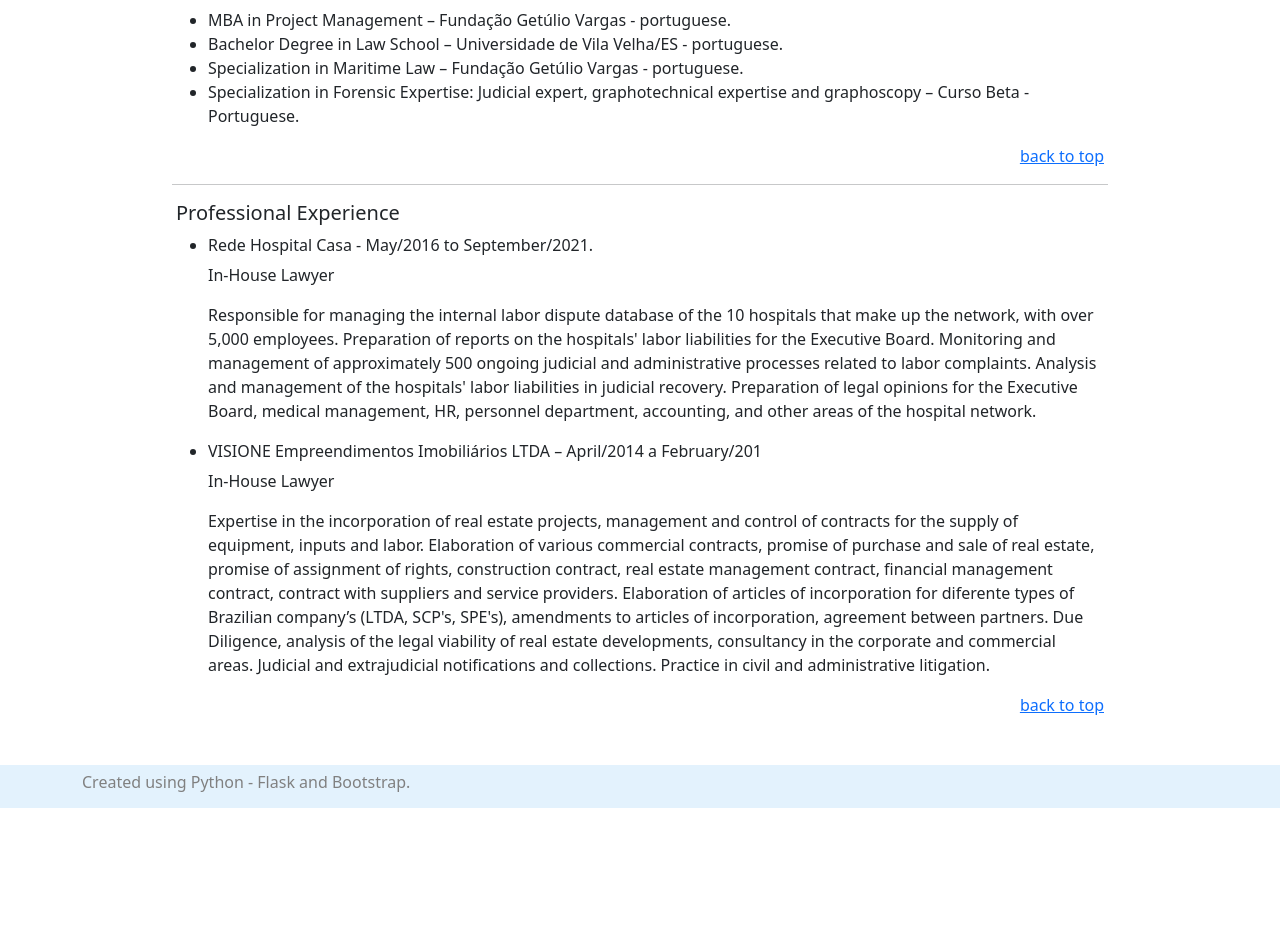
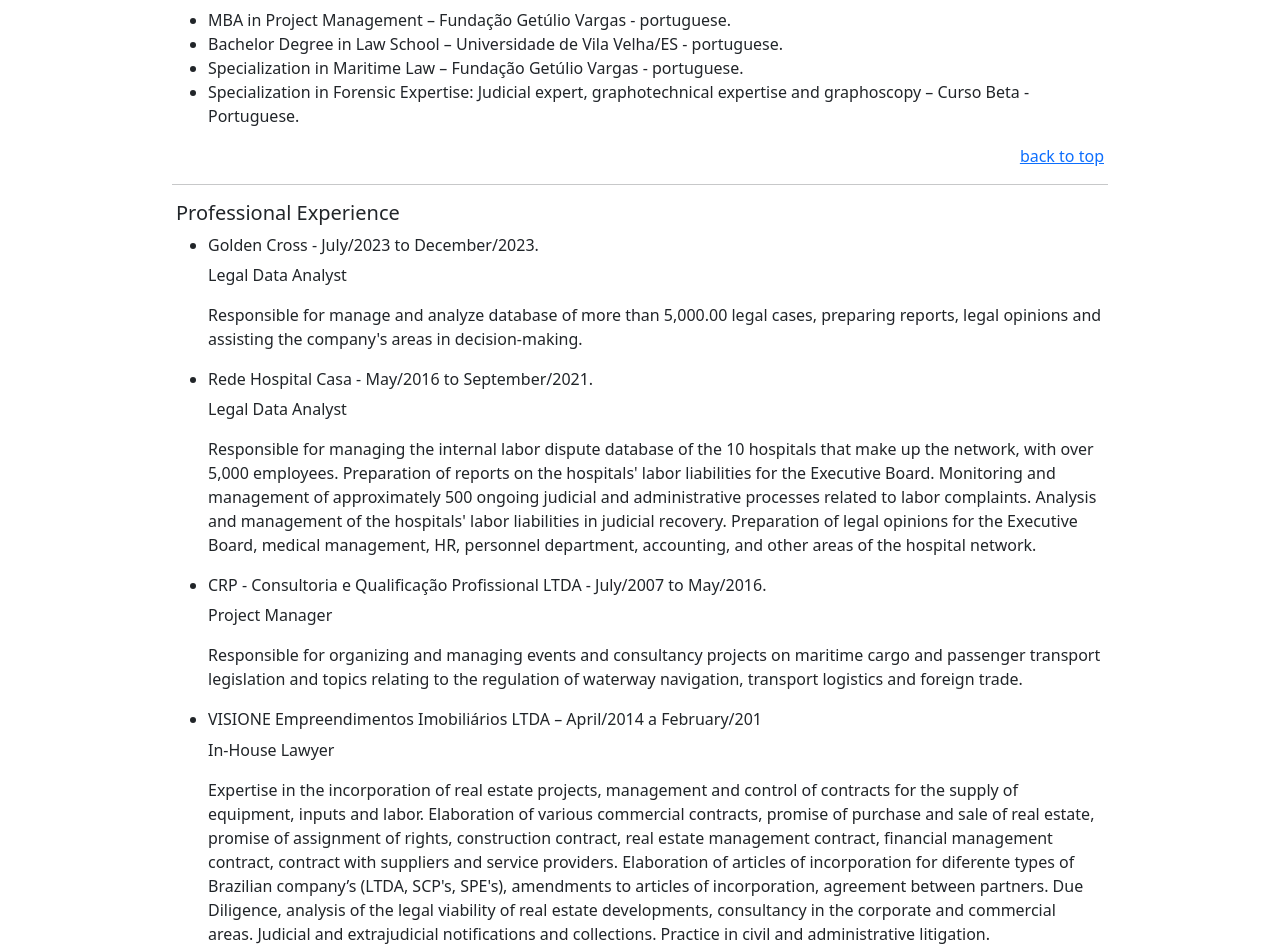
Before and after one commit to pcarpes/pedro_web_page, a Flask app: page /resume in a window 1280 px wide. Shown: the part 1376-2320 px from the top of the page. Before the commit the page ends 2184 px from the top, so only its background shows below. Run offline with Flask 3, Linux system fonts and the light colour scheme.

Commit message:
Update resume.html

```diff
--- a/templates/resume.html
+++ b/templates/resume.html
@@ -90,9 +90,17 @@
     <h5>Professional Experience</h5>
     <div>
       <ul>
+        <li><h6>Golden Cross - July/2023 to December/2023.</h6>
+          <p>Legal Data Analyst</p>
+          <p>Responsible for manage and analyze database of more than 5,000.00 legal cases, preparing reports, legal opinions and assisting the company's areas in decision-making.</p>
+        </li>
         <li><h6>Rede Hospital Casa - May/2016 to September/2021.</h6>
-          <p>In-House Lawyer</p>
+          <p>Legal Data Analyst</p>
           <p>Responsible for managing the internal labor dispute database of the 10 hospitals that make up the network, with over 5,000 employees. Preparation of reports on the hospitals' labor liabilities for the Executive Board. Monitoring and management of approximately 500 ongoing judicial and administrative processes related to labor complaints. Analysis and management of the hospitals' labor liabilities in judicial recovery. Preparation of legal opinions for the Executive Board, medical management, HR, personnel department, accounting, and other areas of the hospital network.</p>
+        </li>
+        <li><h6>CRP - Consultoria e Qualificação Profissional LTDA - July/2007 to May/2016.</h6>
+          <p>Project Manager</p>
+          <p>Responsible for organizing and managing events and consultancy projects on maritime cargo and passenger transport legislation and topics relating to the regulation of waterway navigation, transport logistics and foreign trade.</p>
         </li>
         <li><h6>VISIONE Empreendimentos Imobiliários LTDA – April/2014 a February/201</h6>
           <p>In-House Lawyer</p>
```
